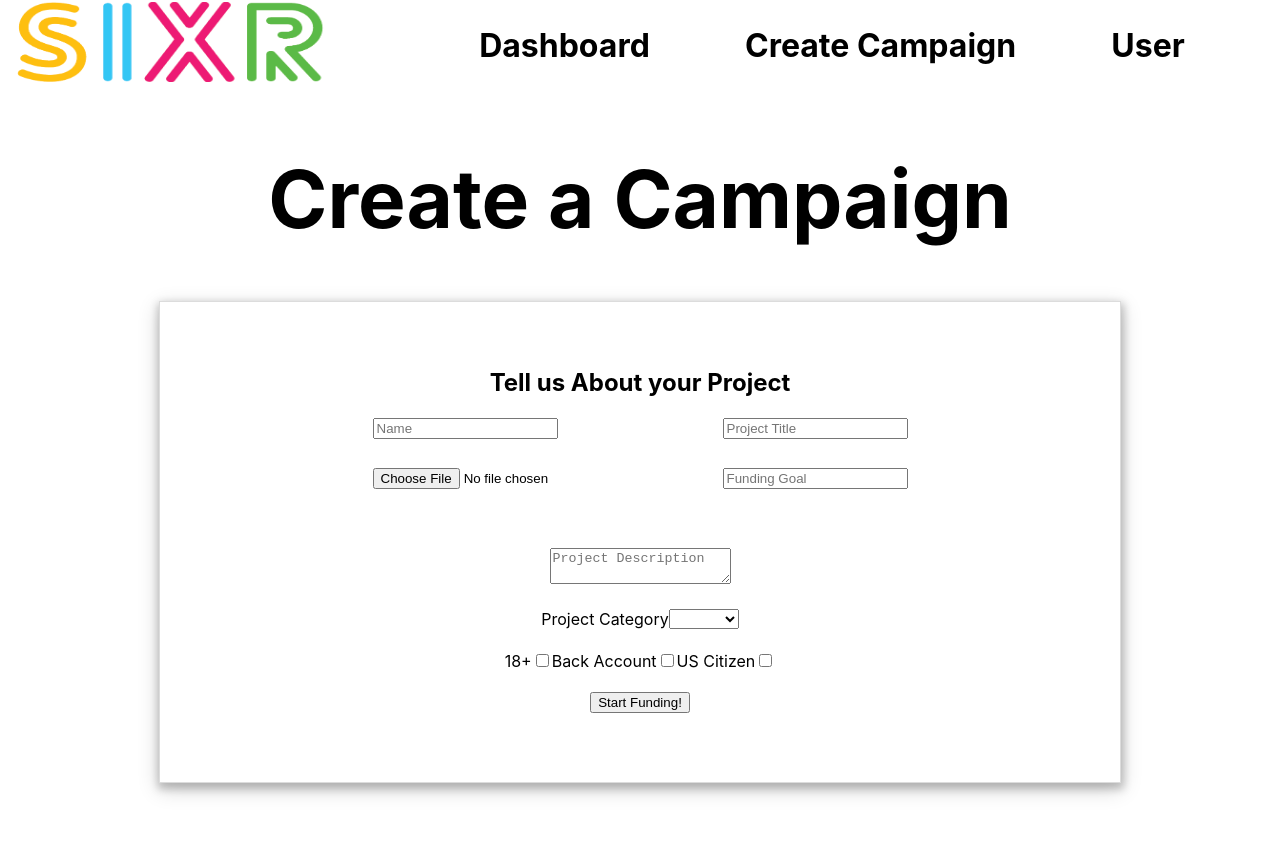
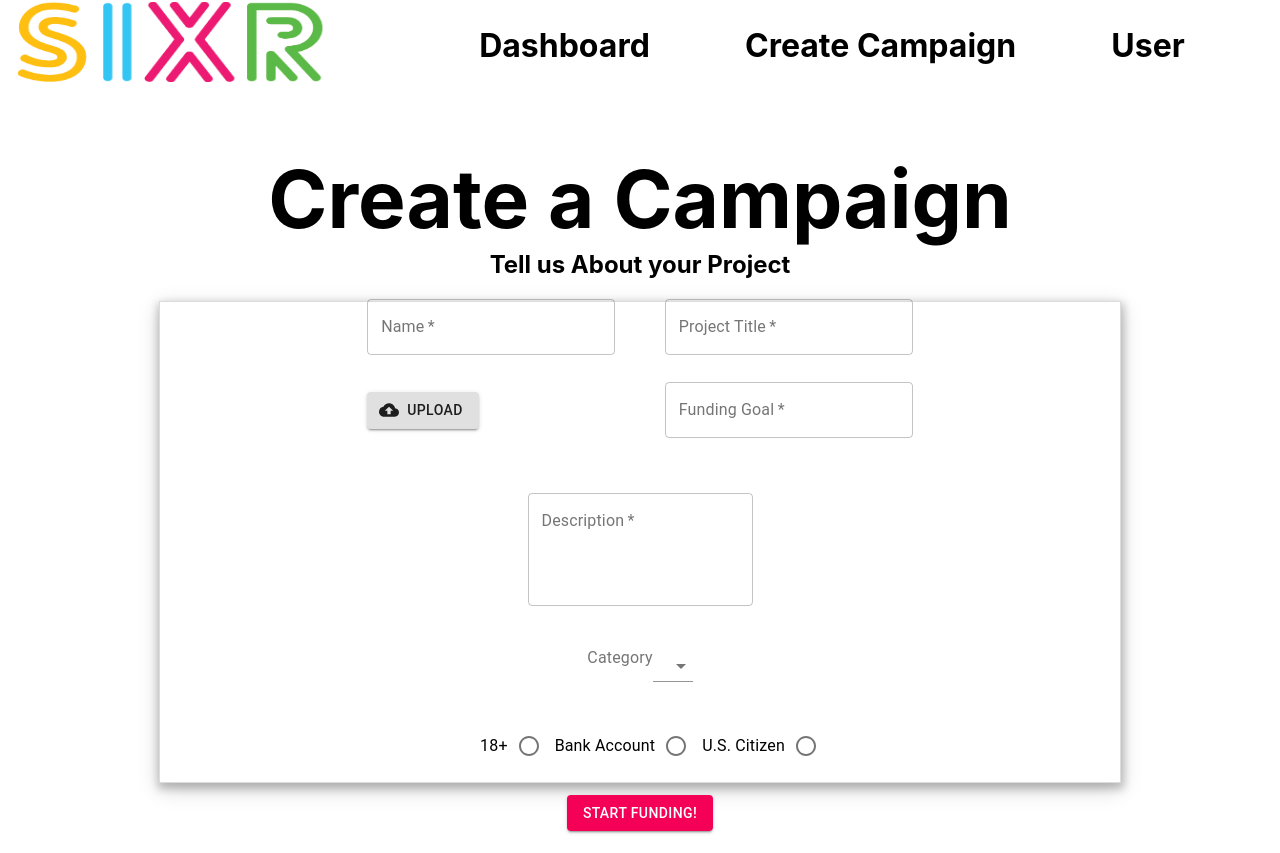
Before and after one commit to vrfundingplatform/front-end, a React (Create React App) app: page /project in a window 1280 px wide. Before the commit the page ends 815 px from the top, so only its background shows below. Built offline with nearby package versions, Linux system fonts and the light colour scheme.

Commit message:
added material ui for all fields in projectform.js and settingsform.js. Replaced buttons and readjusted stylings to fit the new ui look.

```diff
--- a/src/SASS/index.scss
+++ b/src/SASS/index.scss
@@ -200,13 +200,15 @@ nav a {
 .project-input-one {
   display: flex;
   justify-content: space-between;
-  padding-bottom: 5%;
+  margin-bottom: 5%;
+
 }
 
 .project-input-two {
   display: flex;
   justify-content: center;
   margin-bottom: 4%;
+
 }
 
 .project-input-three {
@@ -264,18 +266,18 @@ nav a {
 
   .campaign-footer{
     display:flex;
-    justify-content: space-between;
+    justify-content: space-around;
+    align-items: center;
 
   }
 
   .campaign-button{
-    width: 10rem;
-    height: 3rem;
-    background-color: rgb(85, 178, 73);
-    margin-top:4%;
-    border-radius:5%;
-    font-weight: bold;
-    font-size:0.9rem;
+  height:30%;
+  }
+
+  .campaign-title{
+    font-size: 1.8rem;
+    margin-bottom:8%;
   }
 
   .dashboard-header{
@@ -293,6 +295,34 @@ nav a {
   }
 
   .settings-input{
-    margin:8% 0%;
+    margin:10% 0%;
+
 
   }
+
+  .project-input-row-two{
+    display: flex;
+    justify-content: space-between;
+    align-items: center;
+    margin-bottom:10%;
+  }
+
+  .description-input{
+    width:100%;
+  }
+
+  .select-input{
+    display: flex;
+    justify-content: center;
+    margin:8% 0%;
+  }
+
+  .radio-input{
+    margin-bottom:5%;
+    display:flex;
+    justify-content: center;
+  }
+
+  .form{
+    width:110%;
+  }
--- a/src/forms/projectform.js
+++ b/src/forms/projectform.js
@@ -1,22 +1,29 @@
 import React from "react";
-
-
+import Button from '@material-ui/core/Button';
+import TextField from '@material-ui/core/TextField';
+import CloudUploadIcon from '@material-ui/icons/CloudUpload';
+import Select from '@material-ui/core/Select';
+import InputLabel from '@material-ui/core/InputLabel';
+import MenuItem from '@material-ui/core/MenuItem';
+import FormControlLabel from '@material-ui/core/FormControlLabel';
+import Radio from '@material-ui/core/Radio';
 const ProjectForm = () => {
 
 
     return(
 
 
-        <form>
+        <form className="form">
            {/* Name Input */}
        <div className="project-input-one">
         <label htmlFor="name">
-            <input
-            id="name"
-            type="text"
-            name="name"
-            placeholder="Name"
+            <TextField
             required
+            id="outlined-required"
+            label="Name"
+            defaultValue=""
+            variant="outlined"
+
             />
 
         </label>
@@ -26,27 +33,28 @@ const ProjectForm = () => {
 
         {/* Title Input */}
         <label htmlFor="title">
-            <input
-            id="title"
-            type="text"
-            name="title"
-            placeholder="Project Title"
+            <TextField
             required
+            id="outlined-required"
+            label="Project Title"
+            defaultValue=""
+            variant="outlined"
             />
 
         </label>
       </div>
 
       {/* Image File */}
-        <div>
+        <div className="project-input-row-two">
         <label htmlFor="image">
-            <input
-            id="image"
+            <Button
+             variant="contained"
+             color="default"
             type="file"
-            name="image"
-
-            required
-            />
+             startIcon={<CloudUploadIcon />}
+            >
+            Upload
+            </Button>
 
         </label>
 
@@ -54,12 +62,12 @@ const ProjectForm = () => {
 
        {/* Funding Goal Inout */}
         <label htmlFor="goal">
-            <input
-            id="goal"
-            type="text"
-            name="goal"
-            placeholder="Funding Goal"
+            <TextField
             required
+            id="outlined-required"
+            label="Funding Goal"
+            defaultValue=""
+            variant="outlined"
             />
 
         </label>
@@ -69,61 +77,73 @@ const ProjectForm = () => {
         {/* Description Input */}
        <div className="project-input-two">
         <label htmlFor="description">
-            <textarea
-            id="description"
+            <TextField
+            required
+            id="outlined-multiline-static"
+            label="Description"
+            multiline
+            rows="4"
 
-            name="description"
-            placeholder="Project Description"
-            required
+            defaultValue=""
+            variant="outlined"
             />
 
         </label>
       </div>
-      {/* Category Select */}
-      <label className="project-input-five">Project Category
-      <select>
-  <option value=""></option>
-  <option value="">Games</option>
-  <option value="">Training</option>
-  <option value=""></option>
-  </select>
-</label>
 
-        {/* Radio Fields */}
-    <div className="project-input-three">
 
-            <label>
-            18+
-            <input
-                name="age"
-                type="checkbox"
+<div className="select-input">
+<InputLabel  id="demo-simple-select-required-label">Category</InputLabel>
+        <Select
+          labelId="demo-simple-select-required-label"
+          id="demo-simple-select-required"
+        //   value={age}
+        //   onChange={handleChange}
+        //   className={classes.selectEmpty}
+        >
+          <MenuItem  value="">
+            <em>None</em>
+          </MenuItem>
+          <MenuItem value={1}>Games</MenuItem>
+          <MenuItem value={2}>Health</MenuItem>
+          <MenuItem value={3}>Reality</MenuItem>
+        </Select>
+
+       </div>
+
+<div className="radio-input">
+<FormControlLabel
           required
+          value="18"
+          control={<Radio color="primary" />}
+          label="18+"
+          labelPlacement="start"
         />
-            </label>
 
-            <label>
-            Back Account
-            <input
-                name="bank"
-                type="checkbox"
+<FormControlLabel
+
           required
+          value="bank"
+          control={<Radio color="primary" />}
+          label="Bank Account"
+          labelPlacement="start"
         />
-            </label>
 
-            <label>
-            US Citizen
-            <input
-                name="citizen"
-                type="checkbox"
+<FormControlLabel
           required
+          value="citizen"
+          control={<Radio color="primary" />}
+          label=" U.S. Citizen"
+          labelPlacement="start"
         />
-            </label>
 
 </div>
 
 
+
+
         <div className="project-input-four">
-            <button>Start Funding!</button>
+            <Button variant="contained" color="secondary" type="submit">Start Funding!</Button>
             </div>
 
 
--- a/src/forms/settingsform.js
+++ b/src/forms/settingsform.js
@@ -1,5 +1,7 @@
 import React from "react";
-
+import Button from '@material-ui/core/Button';
+import TextField from '@material-ui/core/TextField';
+import CloudUploadIcon from '@material-ui/icons/CloudUpload';
 const SettingsForm = () => {
 
     return(
@@ -8,33 +10,51 @@ const SettingsForm = () => {
             <form className="settings">
 
 
-      <input className="settings-input"
-                  name="firstName"
-                  type="text"
-                  placeholder="First Name"
-                  required/>
+     <div className="settings-input">
+      <TextField
+                  required
+                  id="outlined-required"
+                  label="First Name"
+                  defaultValue=""
+                  variant="outlined"/>
+      </div>
 
-      <input className="settings-input"
-                  name="lastName"
-                  type="text"
-                  placeholder="Last Name"
-                  required/>
+      <div className="settings-input">
+      <TextField
+                  required
+                  id="outlined-required"
+                  label="Last Name"
+                  defaultValue=""
+                  variant="outlined"/>
+      </div>
 
-      <input className="settings-input"
-                  name="profilepic"
-                  type="file"
-               />
+      <div className="settings-input">
+            <Button
 
+             variant="contained"
+             color="default"
+            type="file"
+             startIcon={<CloudUploadIcon />}
+            >
+            Upload
+            </Button>
+      </div>
 
-      <textarea className="settings-input"
-                  name="bio"
+      <div className="settings-input">
+      <TextField
+                  required
+                  id="outlined-multiline-static"
+                  label="Bio"
+                  multiline
+                  rows="4"
+                  defaultValue=""
+                  variant="outlined"
+                  />
+      </div>
 
-                  placeholder="Bio"
-                  required/>
-
-
-      <button type="submit">Update</button>
-
+       <div className="settings-input">
+      <Button variant="contained" color="secondary" type="submit">Update</Button>
+      </div>
           </form>
           </div>
         </div>
--- a/src/loggedin/campaigncard.js
+++ b/src/loggedin/campaigncard.js
@@ -1,15 +1,16 @@
 import React from "react";
+import Button from '@material-ui/core/Button';
 
 const CampaignCard = (props) => {
 console.log(props);
     return(
     <div className="campaign-card">
-        <h2>{props.data.title}</h2>
+        <h2 className="campaign-title">{props.data.title}</h2>
         <img className="campaign-img" src={props.data.img}/>
         <h4>Funding Goal: {props.data.goal}</h4>
         <div className="campaign-footer">
         <img className="campaign-pp" src={props.data.profileimg}/>
-        <button className="campaign-button">Explore Project</button>
+        <Button variant="contained" color="secondary" className="campaign-button">Explore Project</Button>
         </div>
     </div>
 )
```
Lines whose indentation alone changed are shown as unchanged.
